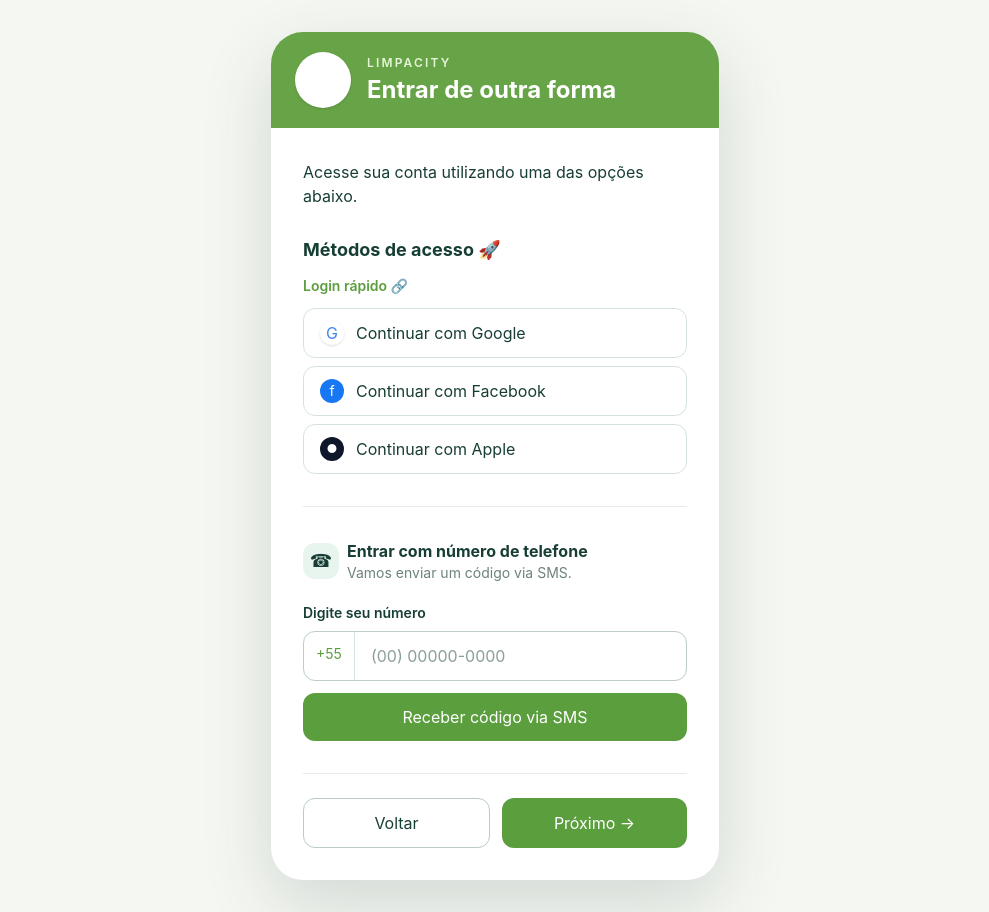
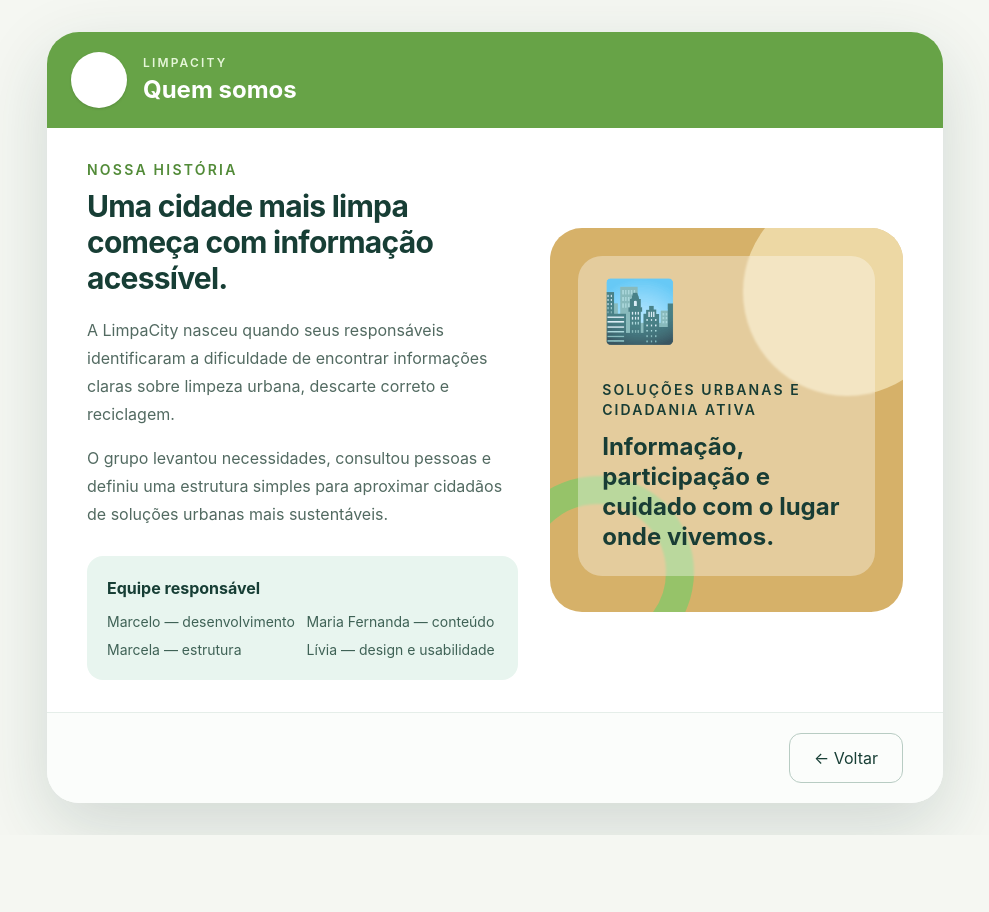
Before and after one commit to marcelinnx03-lgtm/LimpaCity, a React (Vite) app in the folder front/: page / in a window 1280 px wide. Shown: the whole page, without its empty margins (145-1134 px from the left). After the commit the page ends 835 px from the top, so only its background shows below. Built offline with nearby package versions, Linux system fonts and the light colour scheme.

Commit message:
feat(front): add about us screen

```diff
--- a/front/src/App.tsx
+++ b/front/src/App.tsx
@@ -1,48 +1,49 @@
 function App() {
   return (
     <main className="grid min-h-screen place-items-center bg-[#f5f7f2] p-4 text-[#173e35] sm:p-8">
-      <section className="w-full max-w-md overflow-hidden rounded-[2rem] bg-white shadow-[0_24px_70px_rgba(22,63,54,0.16)]">
+      <section className="w-full max-w-4xl overflow-hidden rounded-[2rem] bg-white shadow-[0_24px_70px_rgba(22,63,54,0.16)]">
         <header className="flex items-center gap-4 bg-[#67a347] px-6 py-5 text-white">
           <div className="grid h-14 w-14 shrink-0 place-items-center rounded-full bg-white text-3xl shadow-sm" aria-label="Símbolo de reciclagem">♻</div>
           <div>
             <p className="text-xs font-semibold uppercase tracking-[0.18em] text-[#e5f6d8]">LimpaCity</p>
-            <h1 className="mt-1 text-2xl font-bold leading-tight">Entrar de outra forma</h1>
+            <h1 className="mt-1 text-2xl font-bold leading-tight">Quem somos</h1>
           </div>
         </header>
 
-        <form className="space-y-8 px-6 py-8 sm:px-8">
-          <div>
-            <p className="text-base leading-6">Acesse sua conta utilizando uma das opções abaixo.</p>
-            <h2 className="mt-7 text-lg font-bold">Métodos de acesso <span aria-hidden="true">🚀</span></h2>
-            <p className="mt-3 text-sm font-semibold text-[#5b9e3e]">Login rápido <span aria-hidden="true">🔗</span></p>
-            <div className="mt-3 grid gap-2">
-              <button className="flex items-center gap-3 rounded-xl border border-[#d6e3dd] px-4 py-3 text-left font-semibold transition hover:bg-[#f4f8f6]"><span className="grid h-6 w-6 place-items-center rounded-full bg-white text-[#4285f4] shadow-sm">G</span> Continuar com Google</button>
-              <button className="flex items-center gap-3 rounded-xl border border-[#d6e3dd] px-4 py-3 text-left font-semibold transition hover:bg-[#f4f8f6]"><span className="grid h-6 w-6 place-items-center rounded-full bg-[#1877f2] text-sm text-white">f</span> Continuar com Facebook</button>
-              <button className="flex items-center gap-3 rounded-xl border border-[#d6e3dd] px-4 py-3 text-left font-semibold transition hover:bg-[#f4f8f6]"><span className="grid h-6 w-6 place-items-center rounded-full bg-slate-900 text-xs text-white">●</span> Continuar com Apple</button>
+        <div className="grid gap-8 px-6 py-8 sm:px-10 lg:grid-cols-[1.1fr_0.9fr] lg:items-center">
+          <article>
+            <p className="text-sm font-semibold uppercase tracking-[0.16em] text-[#528b38]">Nossa história</p>
+            <h2 className="mt-2 text-3xl font-bold tracking-tight">Uma cidade mais limpa começa com informação acessível.</h2>
+            <p className="mt-5 leading-7 text-[#526a61]">A LimpaCity nasceu quando seus responsáveis identificaram a dificuldade de encontrar informações claras sobre limpeza urbana, descarte correto e reciclagem.</p>
+            <p className="mt-4 leading-7 text-[#526a61]">O grupo levantou necessidades, consultou pessoas e definiu uma estrutura simples para aproximar cidadãos de soluções urbanas mais sustentáveis.</p>
+
+            <div className="mt-7 rounded-2xl bg-[#e8f5ef] p-5">
+              <h3 className="font-bold">Equipe responsável</h3>
+              <ul className="mt-3 grid gap-2 text-sm text-[#3f6256] sm:grid-cols-2">
+                <li>Marcelo — desenvolvimento</li>
+                <li>Maria Fernanda — conteúdo</li>
+                <li>Marcela — estrutura</li>
+                <li>Lívia — design e usabilidade</li>
+              </ul>
             </div>
-          </div>
+          </article>
 
-          <div className="border-t border-[#e3ece7] pt-8">
-            <div className="mb-5 flex items-center gap-2">
-              <span className="grid h-9 w-9 place-items-center rounded-xl bg-[#e8f5ef] text-lg" aria-hidden="true">☎</span>
+          <aside className="relative min-h-96 overflow-hidden rounded-[2rem] bg-[#d6b169] p-7 text-[#183d35]">
+            <div className="absolute -right-12 -top-10 h-52 w-52 rounded-full bg-[#f7e8be]/70" />
+            <div className="absolute -bottom-14 -left-12 h-48 w-48 rounded-full border-[28px] border-[#86c86a]/80" />
+            <div className="relative flex min-h-80 flex-col justify-between rounded-3xl bg-white/35 p-6 backdrop-blur-[1px]">
+              <div className="text-6xl" aria-hidden="true">🏙️</div>
               <div>
-                <h2 className="font-bold">Entrar com número de telefone</h2>
-                <p className="text-sm text-[#6d837c]">Vamos enviar um código via SMS.</p>
+                <p className="text-sm font-semibold uppercase tracking-[0.15em]">Soluções urbanas e cidadania ativa</p>
+                <p className="mt-3 text-2xl font-bold leading-tight">Informação, participação e cuidado com o lugar onde vivemos.</p>
               </div>
             </div>
-            <label className="block text-sm font-semibold" htmlFor="phone">Digite seu número</label>
-            <div className="mt-2 flex rounded-xl border border-[#bbcdc5] focus-within:border-[#5b9e3e] focus-within:ring-2 focus-within:ring-[#b9e1a6]">
-              <span className="border-r border-[#d9e4de] px-3 py-3 text-sm text-[#5b9e3e]">+55</span>
-              <input id="phone" className="w-full rounded-r-xl px-4 py-3 outline-none" inputMode="tel" placeholder="(00) 00000-0000" type="tel" />
-            </div>
-            <button className="mt-3 w-full rounded-xl bg-[#5b9e3e] px-4 py-3 text-sm font-semibold text-white transition hover:bg-[#4c8634]">Receber código via SMS</button>
-          </div>
+          </aside>
+        </div>
 
-          <div className="flex gap-3 border-t border-[#e3ece7] pt-6">
-            <button className="flex-1 rounded-xl border border-[#b8ccc3] px-4 py-3 font-semibold transition hover:bg-[#f4f8f6]">Voltar</button>
-            <button className="flex-1 rounded-xl bg-[#5b9e3e] px-4 py-3 font-semibold text-white transition hover:bg-[#4c8634]">Próximo →</button>
-          </div>
-        </form>
+        <footer className="flex justify-end border-t border-[#e5eee9] bg-[#fbfdfb] px-6 py-5 sm:px-10">
+          <button className="rounded-xl border border-[#b8ccc3] px-6 py-3 font-semibold transition hover:bg-[#f4f8f6]">← Voltar</button>
+        </footer>
       </section>
     </main>
   )
```
